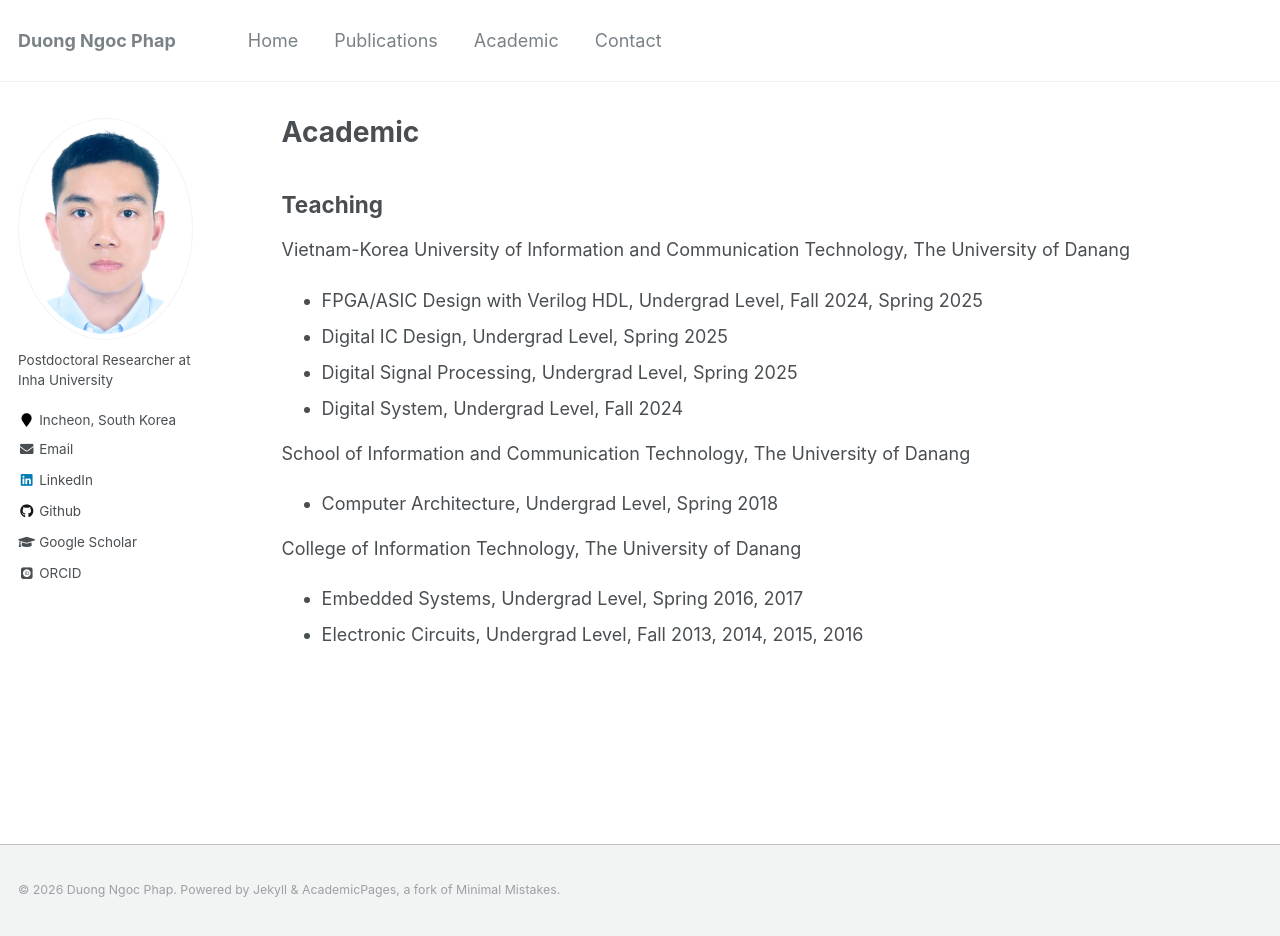
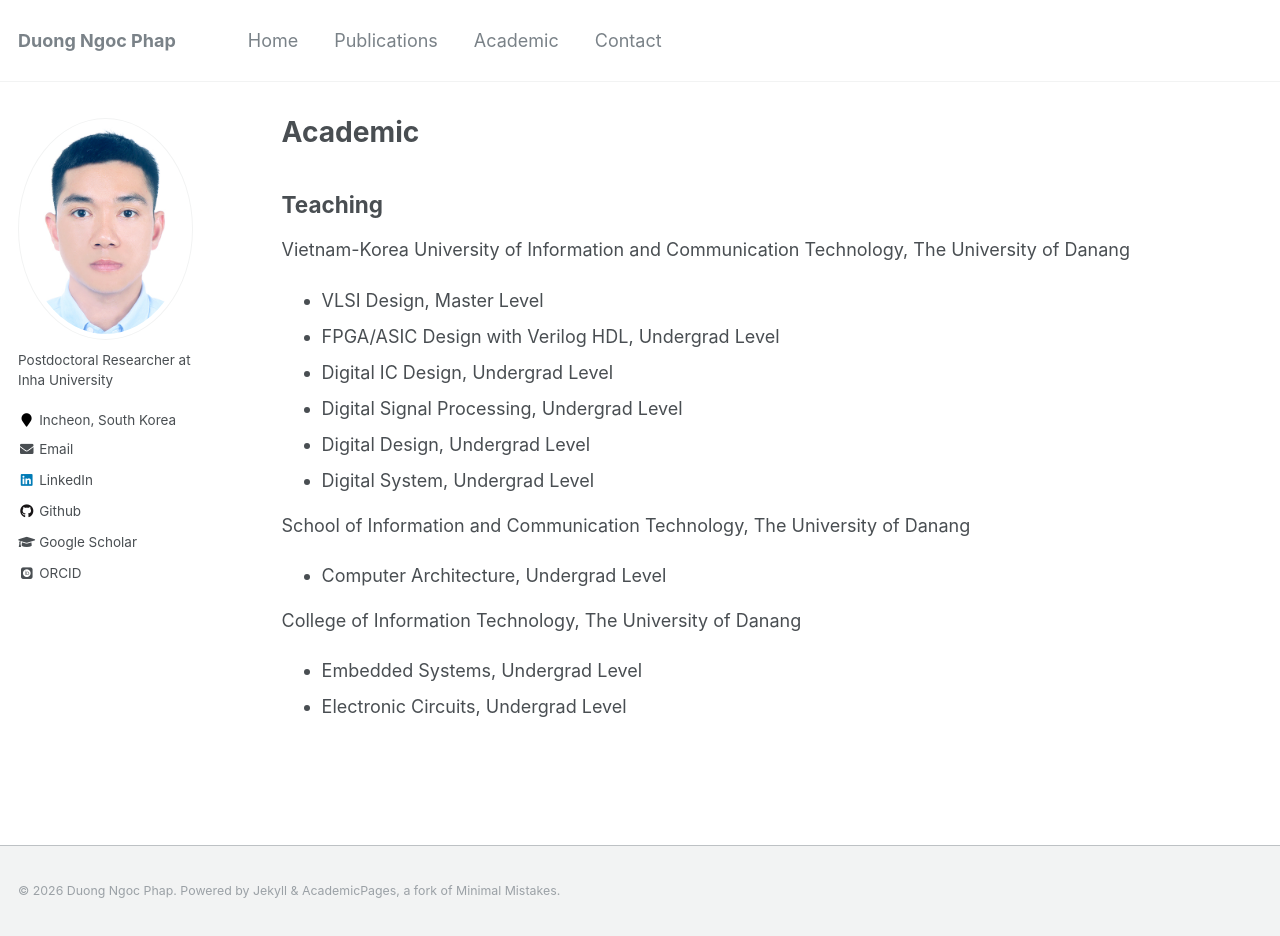
Before and after one commit to phapdn/phapdn.github.io, a Jekyll site: the page built from _pages/teaching.md, in a window 1280 px wide and 936 px high. Built offline with Jekyll 4.4.1, drawn with Linux system fonts in a browser that asks for light colours; some web fonts are replaced.

Commit message:
for ICOS26

```diff
--- a/_pages/teaching.md
+++ b/_pages/teaching.md
@@ -12,14 +12,16 @@ author_profile: true
 ## Teaching
 
 Vietnam-Korea University of Information and Communication Technology, The University of Danang
-* FPGA/ASIC Design with Verilog HDL, Undergrad Level, Fall 2024, Spring 2025
-* Digital IC Design, Undergrad Level, Spring 2025
-* Digital Signal Processing, Undergrad Level, Spring 2025
-* Digital System, Undergrad Level, Fall 2024
+* VLSI Design, Master Level
+* FPGA/ASIC Design with Verilog HDL, Undergrad Level
+* Digital IC Design, Undergrad Level
+* Digital Signal Processing, Undergrad Level
+* Digital Design, Undergrad Level
+* Digital System, Undergrad Level
 
 School of Information and Communication Technology, The University of Danang
-* Computer Architecture, Undergrad Level, Spring 2018
+* Computer Architecture, Undergrad Level
 
 College of Information Technology, The University of Danang
-* Embedded Systems, Undergrad Level, Spring 2016, 2017
-* Electronic Circuits, Undergrad Level, Fall 2013, 2014, 2015, 2016
+* Embedded Systems, Undergrad Level
+* Electronic Circuits, Undergrad Level
```
Also changed, not shown: _pages/about.md (+2 -2 lines), _pages/contact.md (+1 -1 lines), _pages/publications.md (+6 -0 lines).
